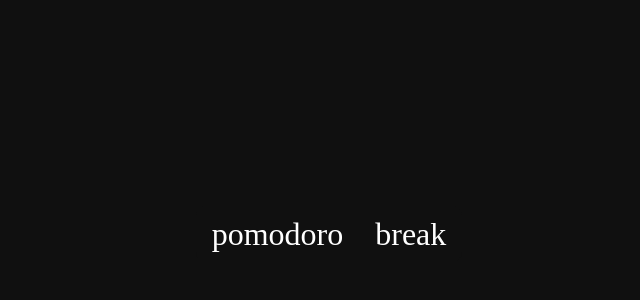
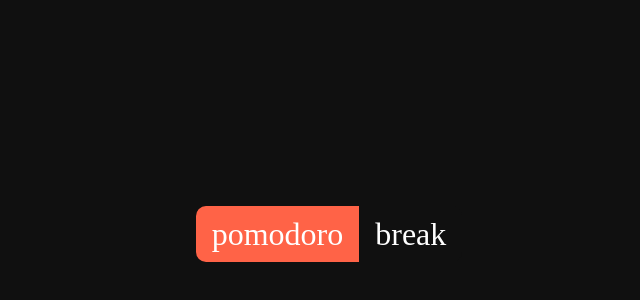
Before and after one commit to clickers331/minidoro, a React (Create React App) app: page /settings in a window 1280 px wide. Shown: the part 166-466 px from the top of the page, without its empty margins (311-951 px from the left). Built offline with nearby package versions, Linux system fonts and the light colour scheme.

Commit message:
Fixed bug

```diff
--- a/package.json
+++ b/package.json
@@ -11,7 +11,7 @@
     "react": "^17.0.2",
     "react-dom": "^17.0.2",
     "react-router-dom": "^6.2.1",
-    "react-scripts": "5.0.0",
+    "react-scripts": "^5.0.0",
     "styled-components": "^5.3.3",
     "web-vitals": "^2.1.4"
   },
--- a/src/data/config.json
+++ b/src/data/config.json
@@ -41,10 +41,12 @@
   },
   "timeModes": {
     "pomodoro": {
+      "id": 0,
       "timeInSeconds": 1500,
       "timeModeAccent": "tomato"
     },
     "break": {
+      "id": 1,
       "timeInSeconds": 300,
       "timeModeAccent": "royalblue"
     }
--- a/src/pages/Settings.js
+++ b/src/pages/Settings.js
@@ -12,11 +12,10 @@ const Button = styled.button`
   transition-duration: ${({ theme }) =>
     theme.animations.transitionDuration};
   padding: 0.3em 0.5em;
-  border:none;
-  border-radius ${({ theme }) => theme.borderRadius};
+  border: none;
+  border-radius: ${({ theme }) => theme.borderRadius};
   background: ${({ theme }) => theme.background};
   color: ${({ theme }) => theme.text};
-
 `;
 
 const ButtonSelector = styled(Button)`
@@ -39,7 +38,7 @@ export default function Settings(props) {
   const { config, setConfig } = useContext(ConfigContext);
   const [settings, setSettings] = useState(config);
   const timeModes = config.configData.timeModes;
-  console.log(useLocation());
+  console.log(config.currentTimeMode);
 
   const handleTimeModeChange = (timeModeName) => {
     setConfig((prevConfig) => {
@@ -54,9 +53,11 @@ export default function Settings(props) {
     <Page>
       {Object.keys(timeModes).map((key) => (
         <TimeModeSelectorButton
-          key={key}
+          key={timeModes[key].id}
           onClick={() => handleTimeModeChange(key)}
-          isCurrentTimeMode={config.currentTimeMode === timeModes[key]}
+          isCurrentTimeMode={
+            config.currentTimeMode.id === timeModes[key].id
+          }
         >
           {key}
         </TimeModeSelectorButton>
```
Also changed, not shown: 1 other file (tests, documents, lock files or other folders).
